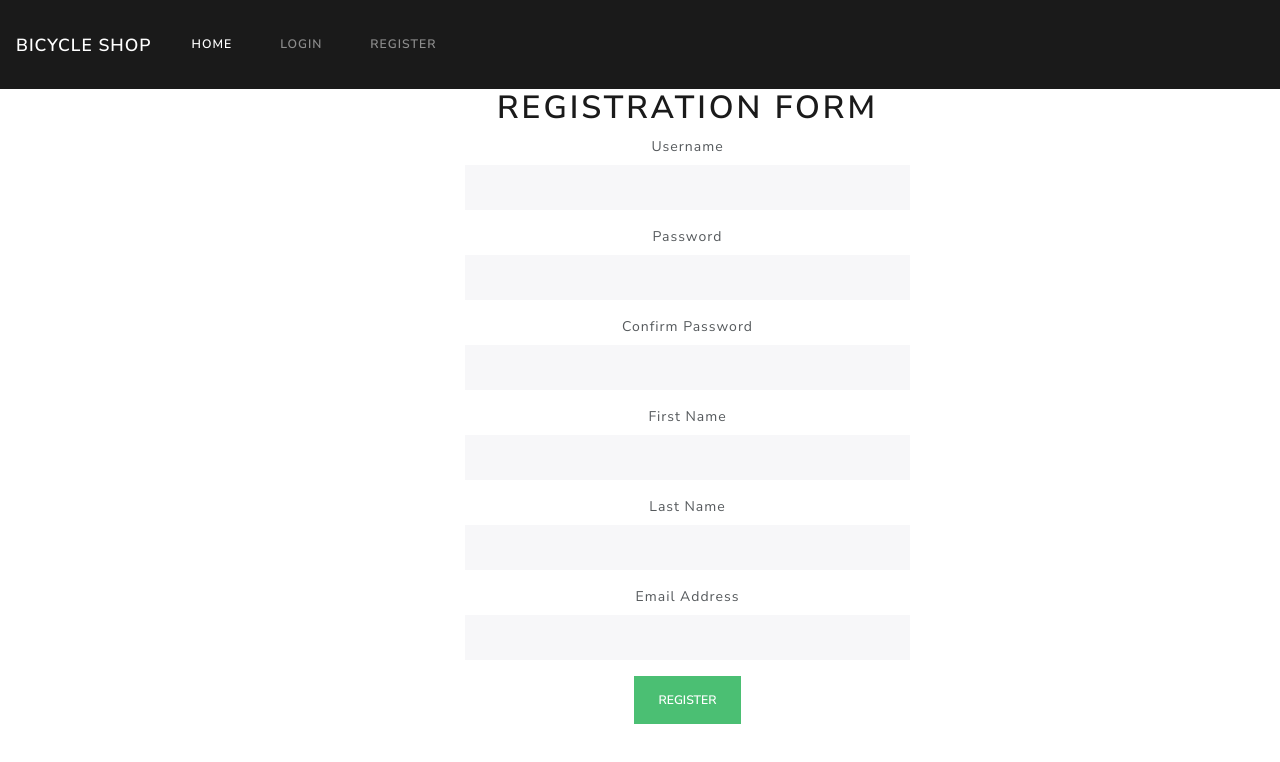
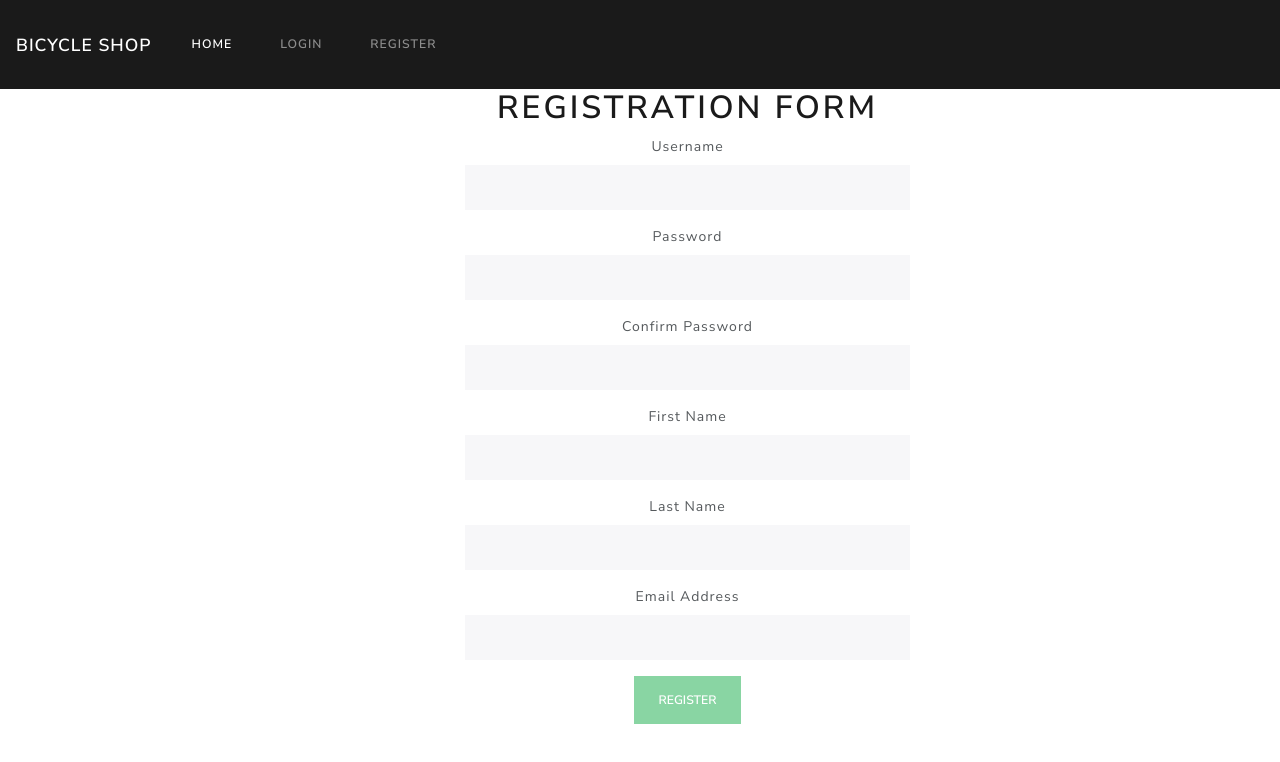
Before and after one commit to gruychev/AngulaProject, an Angular app: page /register in a window 1280 px wide. Shown: the top 762 px of the page. Built offline with nearby package versions, Linux system fonts and the light colour scheme.

Commit message:
fix  small error

```diff
--- a/src/app/components/authentication/login/login.component.html
+++ b/src/app/components/authentication/login/login.component.html
@@ -26,7 +26,7 @@
         Password is required.
       </div>
       </div>
-      <button type="submit" class="btn btn-success">Login</button>
+      <button type="submit" class="btn btn-success" >Login</button>
     </form>
     <div *ngIf="loginFailed" class="alert alert-danger">
         {{errMessage}}
--- a/src/app/components/authentication/register/register.component.html
+++ b/src/app/components/authentication/register/register.component.html
@@ -83,7 +83,7 @@
       </div>
 
 
-      <button type="submit" class="btn btn-success" >Register</button>
+      <button type="submit" class="btn btn-success" [disabled]="registrationForm.invalid">Register</button>
     </form>
 
     <div *ngIf="registerFailed" class="alert alert-danger">
--- a/src/app/components/authentication/register/register.component.ts
+++ b/src/app/components/authentication/register/register.component.ts
@@ -15,7 +15,7 @@ export class RegisterComponent implements OnInit {
   registerFailed: boolean;
   errMessage: string;
 
-  //@ViewChild('form') registrationForm: NgForm;
+
 
   constructor(private authService: AuthService,
     private router: Router) {
@@ -29,7 +29,7 @@ export class RegisterComponent implements OnInit {
 
   register(){
     delete this.model['confirmPassword'];
-    //this.registrationForm.reset()
+
     this.authService.register(this.model)
       .subscribe(data => {
         this.router.navigate(['/login']);
--- a/src/app/components/post/post-reseravation/post-reseravation.component.ts
+++ b/src/app/components/post/post-reseravation/post-reseravation.component.ts
@@ -41,7 +41,7 @@ export class PostReseravationComponent implements OnInit {
 
       this.postService.deletePost(event._id)
         .subscribe(() => {
-          this.postService.getReservation()
+          this.postService.getUserPosts()
             .subscribe((data) => {
               this.allPosts = data;
             });
--- a/src/app/core/interceptors/interceptor.ts
+++ b/src/app/core/interceptors/interceptor.ts
@@ -14,11 +14,12 @@ import { APP_KEY, APP_SECRET } from '../services/kinvey.tokens';
 import {tap} from 'rxjs/operators'
 import { AuthService } from '../services/auth.service';
 import{ Router} from '@angular/router'
+import { ToastrService } from 'ngx-toastr';
 
 
 @Injectable()
   export class TokenInterceptor implements HttpInterceptor{
-      constructor(private authService : AuthService,
+      constructor(private authService : AuthService,private toastr: ToastrService,
         private router : Router){}
 
     intercept(req: HttpRequest<any>, next: HttpHandler):
@@ -76,6 +77,7 @@ import{ Router} from '@angular/router'
         this.authService.authtoken = data['_kmd']['authtoken'];
          localStorage.setItem('authtoken', data['_kmd']['authtoken']);
         localStorage.setItem('username', data['username']);
+        this.toastr.success('Logged in successfully', 'Success!');
         this.router.navigate(['/list']);
 
        }
```
